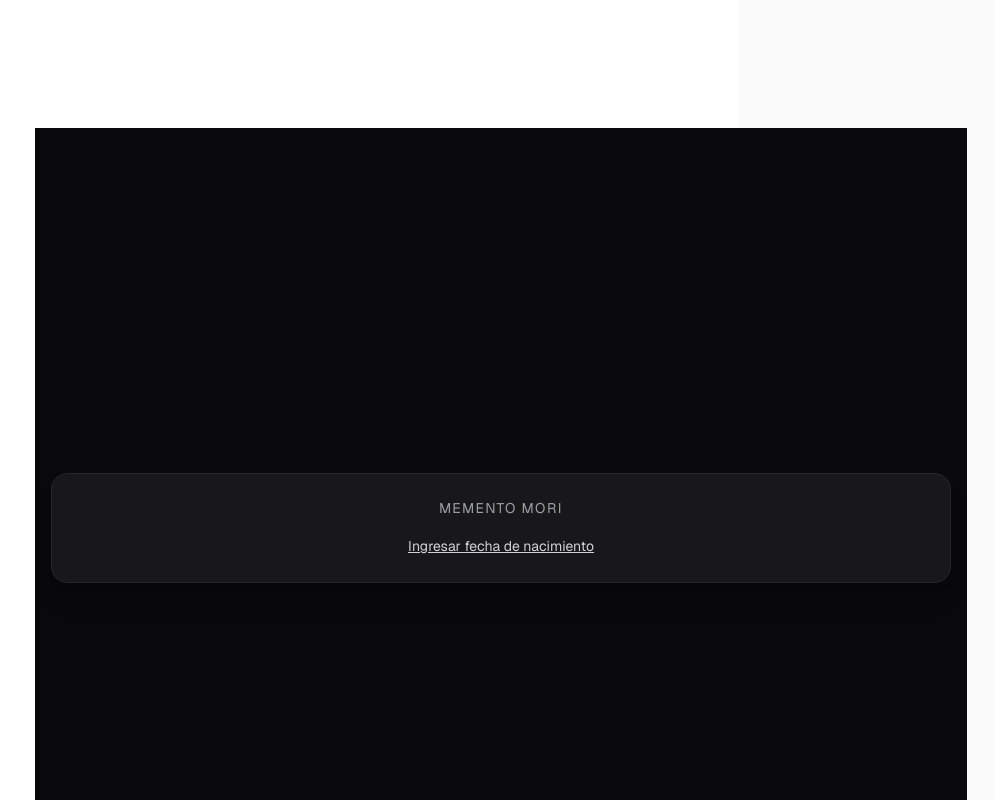
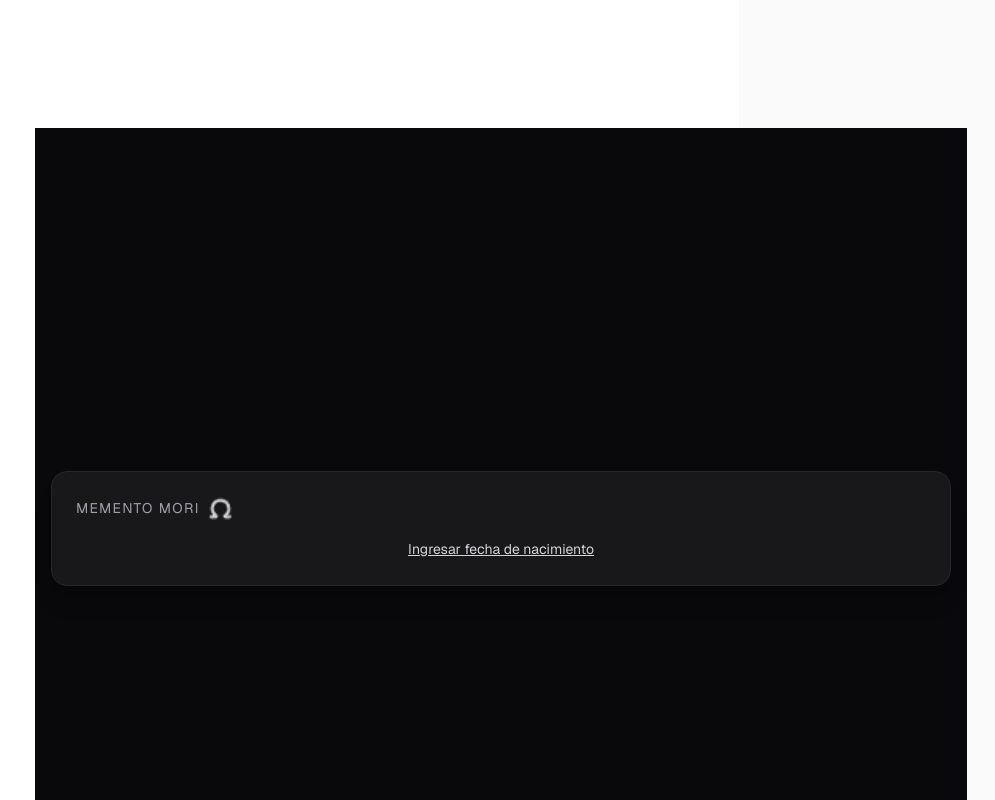
Before and after one commit to Guille-LC/Memento-Mori, a Next.js app: page / in a window 1280 px wide. Shown: the top 800 px of the page, without its empty margins (285-1280 px from the left). Built offline with nearby package versions, Linux system fonts and the light colour scheme.

Commit message:
logo omega

```diff
--- a/src/app/components/mementomori.tsx
+++ b/src/app/components/mementomori.tsx
@@ -1,5 +1,6 @@
 'use client'
 import { useState } from 'react'
+import Image from 'next/image'
 
 const YEARS = 80
 const WEEKS_PER_YEAR = 52
@@ -55,8 +56,9 @@ export default function LifeRemaining() {
       <section className=" w-full max-w-4xl lg:min-w-[900px] bg-zinc-900 border border-zinc-800 rounded-2xl p-6 shadow-xl space-y-4 text-center">
 
 
-        <h2 className="text-sm uppercase tracking-widest text-zinc-400">
+        <h2 className="flex items-center gap-2 text-sm uppercase tracking-widest text-zinc-400">
           Memento Mori
+          <Image src="/omega.png" alt="Omega" width={25} height={25} className="opacity-80"/>
         </h2>
 
         <button
```
Also changed, not shown: public/omega.png (added).
